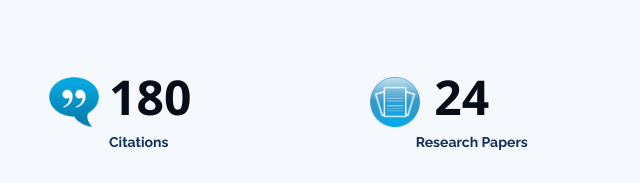
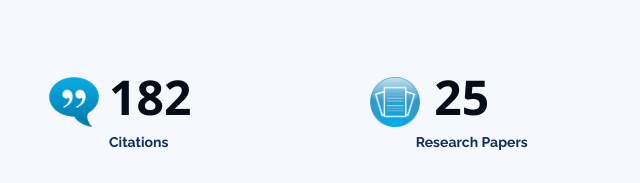
Before and after one commit to ngochuynhho/ngochuynhho.github.io, a plain HTML site: page index.html in a window 1280 px wide. Shown: the part 5137-5320 px from the top of the page, 311-951 px from the left. Drawn offline with nearby package versions, Linux system fonts and the light colour scheme.

Commit message:
Update index.html

```diff
--- a/index.html
+++ b/index.html
@@ -706,7 +706,7 @@
                     <div class="col-lg-4 col-md-6 d-md-flex align-items-md-stretch" data-aos="fade-up">
                         <div class="count-box">
                         <i class="citeicon"></i>
-                        <span data-toggle="counter-up">180</span>
+                        <span data-toggle="counter-up">182</span>
                         <p><strong>Citations</strong></p>
                         </div>
                     </div>
@@ -714,7 +714,7 @@
                     <div class="col-lg-4 col-md-6 d-md-flex align-items-md-stretch" data-aos="fade-up" data-aos-delay="100">
                         <div class="count-box">
                         <i class="papericon"></i>
-                        <span data-toggle="counter-up">24</span>
+                        <span data-toggle="counter-up">25</span>
                         <p><strong>Research Papers</strong></p>
                         </div>
                     </div>
```
